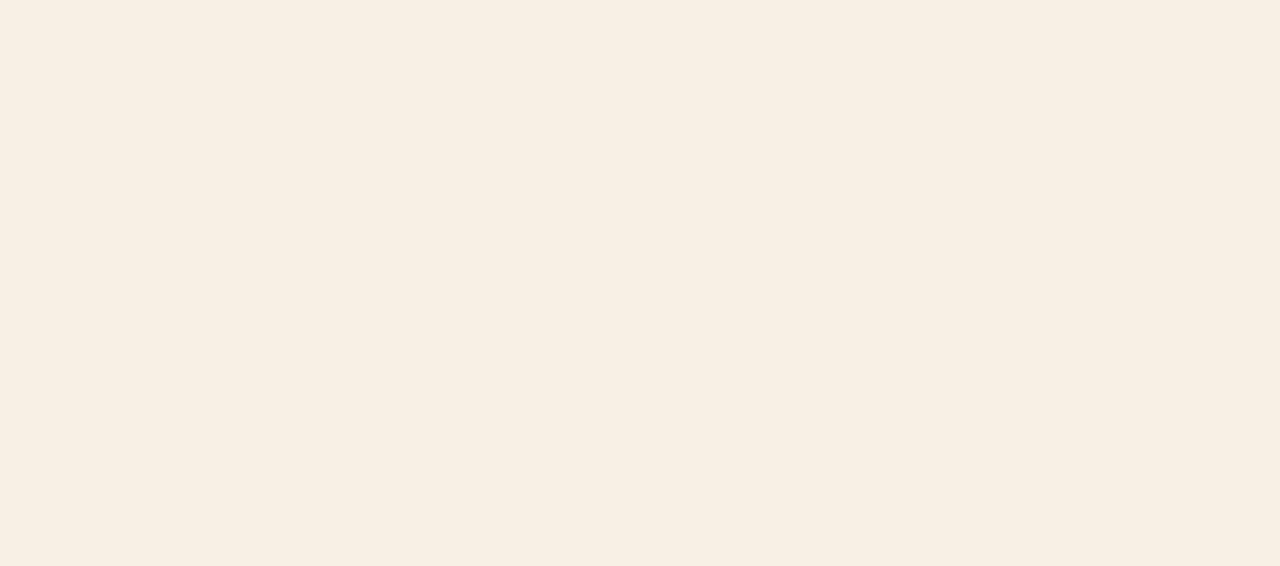
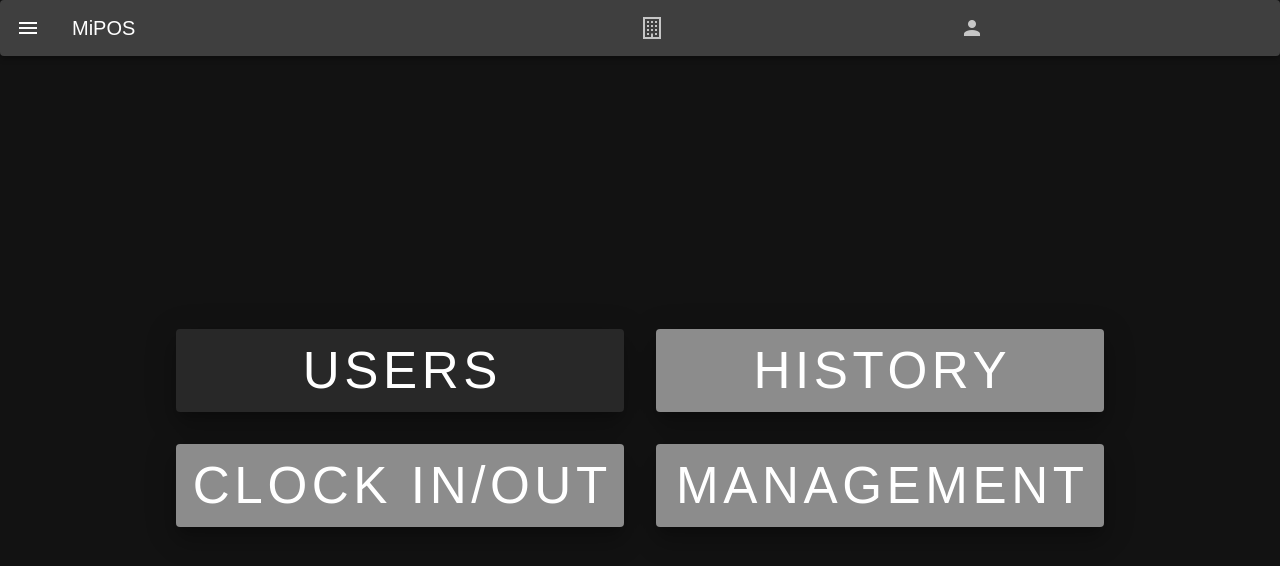
Before and after one commit to omocchin/mopos-front, a Nuxt app: page /management/home in a window 1280 px wide. Before the commit this address had no page. Shown: the top 566 px of the page. Built offline with nearby package versions, Linux system fonts and the light colour scheme.

Commit message:
for now commit

```diff
--- /dev/null
+++ b/layouts/management.vue
@@ -0,0 +1,110 @@
+<template>
+  <!-- <base-snack-bar :model-value="snackBar" @close-bar="barControl" :message="barMessage" :color="barColor"/>
+  <clock-modal v-if="activeClock" @close="closeClock"/> -->
+  <v-layout>
+    <v-app-bar rounded color="secondary" density="comfortable">
+      <v-app-bar-nav-icon icon="$menu" @click.stop="drawer = !drawer" />
+      <v-app-bar-title>MiPOS</v-app-bar-title>
+      <v-spacer/>
+      <v-input
+        class="company-user-selector"
+        prepend-icon="mdi-office-building-outline"
+        hide-details
+      >
+        {{ companyName }}
+      </v-input>
+      <v-input
+        class="company-user-selector"
+        prepend-icon="mdi-account"
+        hide-details
+      >
+        {{ userName }}
+      </v-input>
+    </v-app-bar>
+    <v-navigation-drawer
+      color="primary"
+      v-model="drawer"
+      location="left"
+      temporary
+    >
+      <v-list nav>
+        <v-list-item
+          v-for="item in managementItems"
+          :key="item.title"
+          :to="item.action === 'url' ? item.url : undefined"
+          :prepend-icon="item.icon"
+          @click="item.action === 'event' ? menuEvent(item.value) : undefined"
+        >
+          <v-list-item-title>{{ item.title }}</v-list-item-title>
+        </v-list-item>
+      </v-list>
+    </v-navigation-drawer>
+    <v-main>
+      <slot />
+    </v-main>
+  </v-layout>
+</template>
+
+<script setup lang="ts">
+// import ClockModal from '~/components/home/ClockModal.vue';
+// import BaseSnackBar from '~/components/ui/BaseSnackBar.vue';
+import { ref } from 'vue';
+import { managementItems } from '~/utils/variables/managementItems';
+
+const authStore = useAuthStore()
+const userStore = useUserStore()
+// const router = useRouter()
+const { companyName } = authStore
+const { userName } = userStore
+
+const drawer = ref<boolean>(false)
+const activeClock = ref<boolean>(false)
+// const snackBar = ref<boolean>(false)
+// const barMessage = ref<string>('')
+// const barColor = ref<string>('')
+// const company = ref<string>('')
+
+const menuEvent = async (event: string) => {
+  if (event === 'signout') {
+    console.log('signout')
+  }
+}
+
+// const barControl = (message?: string, color?: string) => {
+//   if (message) barMessage.value = message
+//   if (color) barColor.value = color
+//   snackBar.value = !snackBar.value
+// }
+
+// const closeClock = (event: ClockInOutResponse) =>{
+//   activeClock.value = !activeClock.value
+//   if (event.status === 'clocked_in') {
+//     barControl(`Hello ${event.first_name}, have a nice shift.`, 'clockin')
+//   } else if (event.status === 'clocked_out') {
+//     barControl(`Bye ${event.first_name}, please go home safe.`, 'clockout')
+//   } else {
+//     barControl()
+//   }
+// }
+
+// onMounted(() => {
+//   selectedUser.value =  activeUsers.find(({user_number}) => user_number == currentUser)?.user_number
+//   company.value = companyName
+// })
+
+// watch(selectedUser, (newValue) => {
+//   setCurrentUser(newValue === '' ? null : selectedUser.value)
+// })
+
+// watch(activeUsers, (newValue) => {
+//   if (newValue.length == 0) {
+//     selectedUser.value = ''
+//   }
+// })
+</script>
+
+<style scoped>
+.company-user-selector {
+  max-width: 25%;
+}
+</style>
--- a/pages/management/Login.vue
+++ b/pages/management/Login.vue
@@ -21,12 +21,6 @@
         @action="login"
       />
     </form>
-    <custom-button
-      mode="link"
-      link="/auth/signup"
-      class="w-100"
-      text="Signup instead"
-    />
   </auth-base>
 </template>
 
@@ -42,6 +36,7 @@ definePageMeta({
 
 const store = useUserStore()
 const {userLogin} = store
+const router = useRouter()
 
 const userNumber = ref()
 const password = ref()
@@ -60,7 +55,7 @@ const login = async () => {
     password: password.value
   }).then((data) => {
     setError(false, '')
-    // router.push({path: '/home'})
+    router.push({path: '/management/home'})
   }).catch((e) => {
     if (e.status == 404) {
       setError(true, 'Incorrect ID or password. Please try again.')
--- /dev/null
+++ b/pages/management/home.vue
@@ -0,0 +1,62 @@
+<template>
+<div class="h-100 d-flex justify-center">
+  <div class="w-75 h-100 d-flex align-content-center flex-wrap">
+    <div v-for="item in menuItems" :key="item.title" class="w-50 pa-4">
+      <base-button
+        :mode="item.mode"
+        :width="'100%'"
+        :height="'100%'"
+        :color="'primary'"
+        :link="item.link"
+        :style="'font-size: 4vw;'"
+        :value="item.value"
+        :disabled="item.disabled"
+      >
+        {{ item.title }}
+      </base-button>
+    </div>
+  </div>
+</div>
+</template>
+
+<script setup lang="ts">
+import { ref, definePageMeta, onMounted } from '#imports';
+import { useTheme } from 'vuetify'
+import BaseButton from '~/components/ui/BaseButton.vue';
+
+definePageMeta({
+  layout: 'management'
+})
+
+const theme = useTheme()
+onMounted(() => {
+  theme.global.name.value = 'myCustomDarkTheme'
+})
+
+const menuItems = [
+  {
+    mode: 'to',
+    title: 'USERS',
+    link: '/management/users',
+    disabled: false
+  },
+  {
+    mode: 'to',
+    title: 'HISTORY',
+    link: '/auth/login',
+    disabled: true
+  },
+  {
+    mode: 'action',
+    value: 'clock_in_out',
+    title: 'CLOCK IN/OUT',
+    disabled: true
+  },
+  {
+    mode: 'action',
+    value: 'management',
+    title: 'MANAGEMENT',
+    disabled: true
+  },
+]
+</script>
--- /dev/null
+++ b/pages/management/users/index.vue
@@ -0,0 +1,14 @@
+<template>
+  <div class="pa-4 h-100">
+    <base-card class="h-100">
+      <p>aaa</p>
+    </base-card>
+  </div>
+</template>
+
+<script setup lang="ts">
+import BaseCard from '~/components/ui/BaseCard.vue'
+definePageMeta({
+  layout: 'management'
+})
+</script>
--- a/stores/user.ts
+++ b/stores/user.ts
@@ -3,7 +3,7 @@ import {
   requestUserLogin,
   type ClockInOutResponse,
   type ClockInOutRequest,
-  type userLoginRequest,
+  type UserLoginRequest,
   type UserLoginResponse
 } from "#imports";
 import { CustomError } from "~/utils/classes/customs"
@@ -65,14 +65,15 @@ export const useUserStore = defineStore('user', () => {
     }
   }
 
-  const userLogin = async (body: userLoginRequest) => {
+  const userLogin = async (body: UserLoginRequest) => {
     const [data, status, error] = await requestUserLogin(body)
     const response: UserLoginResponse = data.value
     const errorResponse: ErrorResponse = error.value
     if (status.value === 'success') {
       if (response.authority != 4) {
+        console.log(response)
         setUserToken(response.token)
-        setUserName(response.user_name)
+        setUserName(response.name)
         setUserAuthority(response.authority)
         return response
       } else {
@@ -83,7 +84,19 @@ export const useUserStore = defineStore('user', () => {
     }
   }
 
-  return {addActiveUser, activeUsers, currentUser, userClockInOut, setCurrentUser, emptyActiveUser, removeCurrentUser}
+  return {
+    addActiveUser,
+    activeUsers,
+    userToken,
+    userName,
+    userAuthority,
+    currentUser,
+    userClockInOut,
+    setCurrentUser,
+    emptyActiveUser,
+    removeCurrentUser,
+    userLogin
+  }
 },
 {
   persist: true
--- /dev/null
+++ b/utils/variables/managementItems.ts
@@ -0,0 +1,36 @@
+const managementItems = [
+  {
+    title: 'USERS',
+    action: 'url',
+    url: '/management/users',
+    icon: 'mdi-account'
+  },
+  {
+    title: 'USERS',
+    action: 'url',
+    url: '/management/users',
+    icon: 'mdi-account'
+  },
+  {
+    title: 'USERS',
+    action: 'url',
+    url: '/management/users',
+    icon: 'mdi-account'
+  },
+  {
+    title: 'USERS',
+    action: 'url',
+    url: '/management/users',
+    icon: 'mdi-account'
+  },
+  {
+    title: 'SIGNOUT',
+    action: 'event',
+    value: 'signout',
+    icon: 'mdi-logout'
+  }
+]
+
+export {
+  managementItems
+}
```
Also changed, not shown: 1 other file (tests, documents, lock files or other folders).
